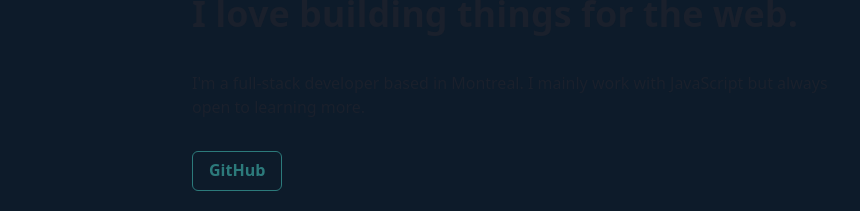
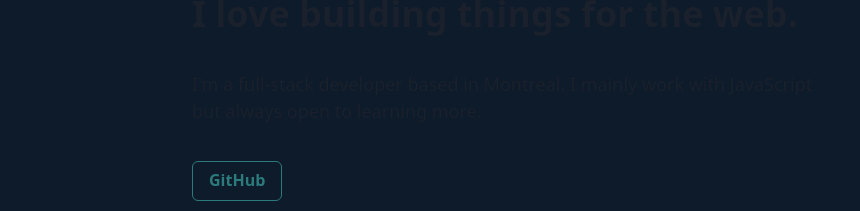
Before and after one commit to barangana/baradriel.dev, a Next.js app: page / in a window 1280 px wide. Shown: the part 381-592 px from the top of the page, without its empty margins (0-860 px from the left). Built offline with nearby package versions, Linux system fonts and the light colour scheme.

Commit message:
chore: playing around with font size

```diff
--- a/sections/Opening.tsx
+++ b/sections/Opening.tsx
@@ -15,7 +15,9 @@ const About: FC = () => {
         </Heading>
         <Heading fontSize="6xl">{info.title}</Heading>
         <Heading pb="1em">{info.header}</Heading>
-        <Text pb="2em">{info.who}</Text>
+        <Text pb="2em" fontSize="lg">
+          {info.who}
+        </Text>
         <Button size="md" variant="outline" colorScheme="teal">
           <Link href={info.github}>GitHub</Link>
         </Button>
```
